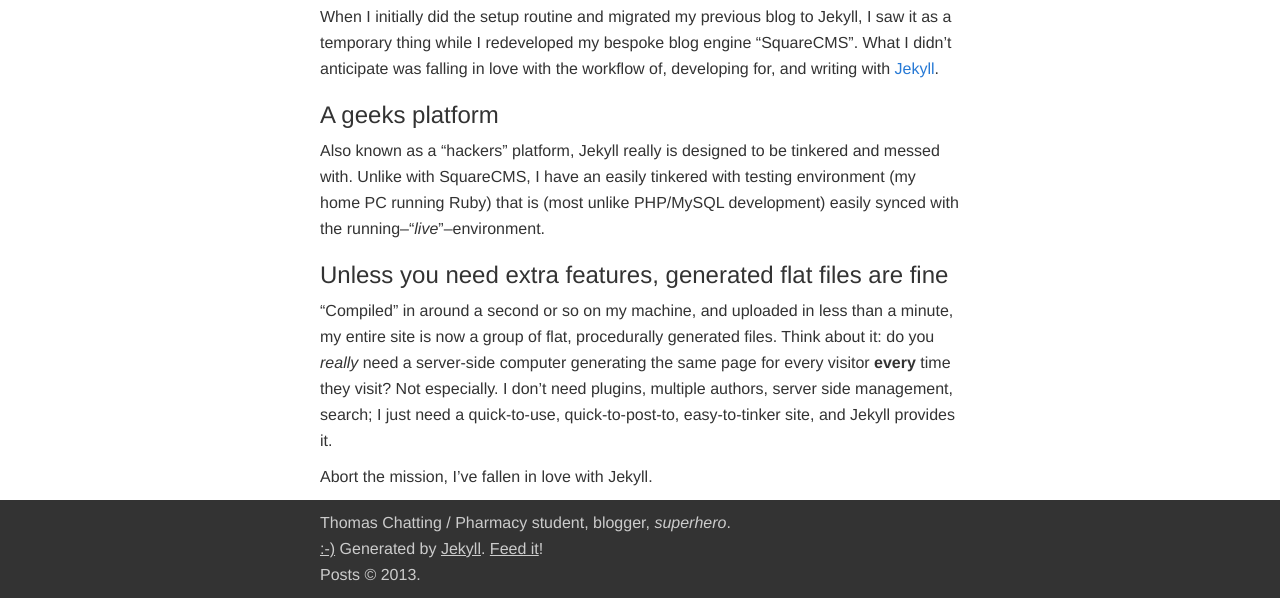
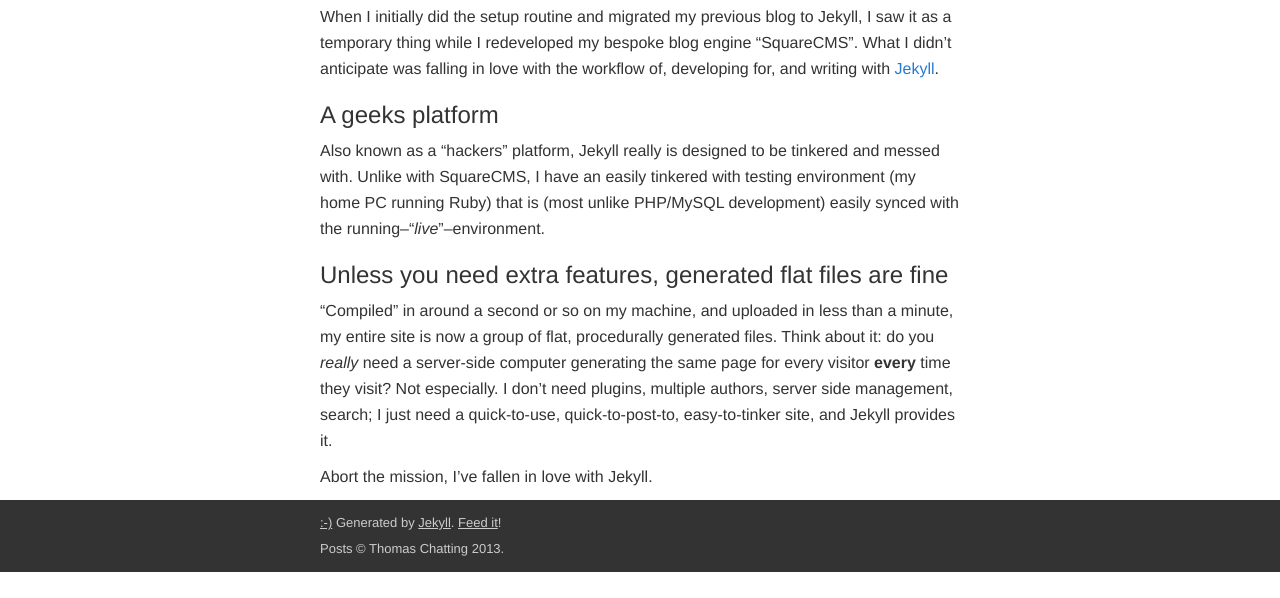
Before and after one commit to tomchatting/tomchatting.github.io, a Jekyll site: the page built from _posts/2013-08-06-the-plan-has-failed.markdown, in a window 1280 px wide, cut to the strip 667-1265 px from the top of the page. Built offline with Jekyll 4.4.1, drawn with Linux system fonts in a browser that asks for light colours; after the commit the page ends 1239 px from its top, so only the background shows below that.

Commit message:
Revert "Some more minor fixes"
This reverts commit e88c3d8e1df2db9d89666c5cb81605330eefab04.

```diff
--- a/_layouts/default.html
+++ b/_layouts/default.html
@@ -27,11 +27,8 @@
 		{{ content }}
     </div>
     <footer>
-        <p>Thomas Chatting / Pharmacy student, blogger, <em>superhero</em>.</p>
-        <p>
-            <a href="//github.com/tomchatting/tomchatting.github.io/">:-)</a> Generated by <a href="//jekyllrb.com">Jekyll</a>. <a href="/feed.xml">Feed it</a>!
-        </p>
-        <p>Posts &copy; 2013.</p>
+        <p><a href="//github.com/tomchatting/tomchatting.github.io/">:-)</a> Generated by <a href="//jekyllrb.com">Jekyll</a>. <a href="/feed.xml">Feed it</a>!</p>
+        <p>Posts &copy; Thomas Chatting 2013.</p>
     </footer>
     </body>
 </html>
--- a/_posts/2013-08-04-alt-j-dissolve-me.markdown
+++ b/_posts/2013-08-04-alt-j-dissolve-me.markdown
@@ -5,6 +5,6 @@
 category: link
 ---
 
-<iframe width="640" height="315" src="//www.youtube.com/embed/0jfmwYNq_cg" frameborder="0" allowfullscreen="1"> </iframe>
+<iframe width="560" height="315" src="//www.youtube.com/embed/0jfmwYNq_cg" frameborder="0" allowfullscreen="1"> </iframe>
 
 Changing the source of the stylesheet gives me a great excuse to push a post at the same time.
--- a/_posts/2013-08-06-the-plan-has-failed.markdown
+++ b/_posts/2013-08-06-the-plan-has-failed.markdown
@@ -5,7 +5,7 @@
 category: note
 ---
 
-<iframe width="640" height="315" src="//www.youtube.com/embed/PF-_H54mydE" frameborder="0" allowfullscreen="1"> </iframe>
+<iframe width="560" height="315" src="//www.youtube.com/embed/PF-_H54mydE" frameborder="0" allowfullscreen="1"> </iframe>
 
 When I initially did the setup routine and migrated my previous blog to Jekyll, I saw it as a temporary thing while I redeveloped my bespoke blog engine "SquareCMS". What I didn't anticipate was falling in love with the workflow of, developing for, and writing with [Jekyll](//jekyllrb.com/).
 
--- a/_posts/2013-08-09-google-play-music-all-access.markdown
+++ b/_posts/2013-08-09-google-play-music-all-access.markdown
@@ -5,7 +5,7 @@
 category: note
 ---
 
-<iframe width="640" height="315" src="//www.youtube.com/embed/2o-bAHQs1cc" frameborder="0" allowfullscreen="1"> </iframe>
+<iframe width="560" height="315" src="//www.youtube.com/embed/2o-bAHQs1cc" frameborder="0" allowfullscreen="1"> </iframe>
 
 <img src="http://i.imgur.com/sVWe3ny.png" height="300px" class="float-left" />
 
--- a/css/main.css
+++ b/css/main.css
@@ -232,6 +232,7 @@
 	padding-top: 10px;
 	padding-bottom: 10px;
 	color: #ccc;
+	font-size: small;
 	background-color: #333;
 	clear: both;
 }
```
